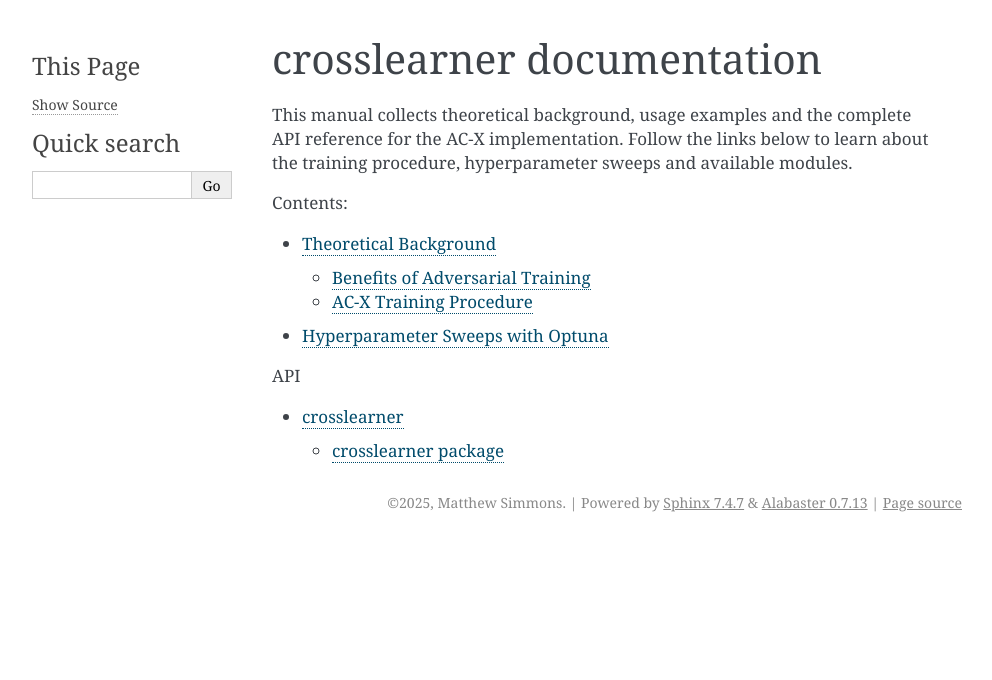
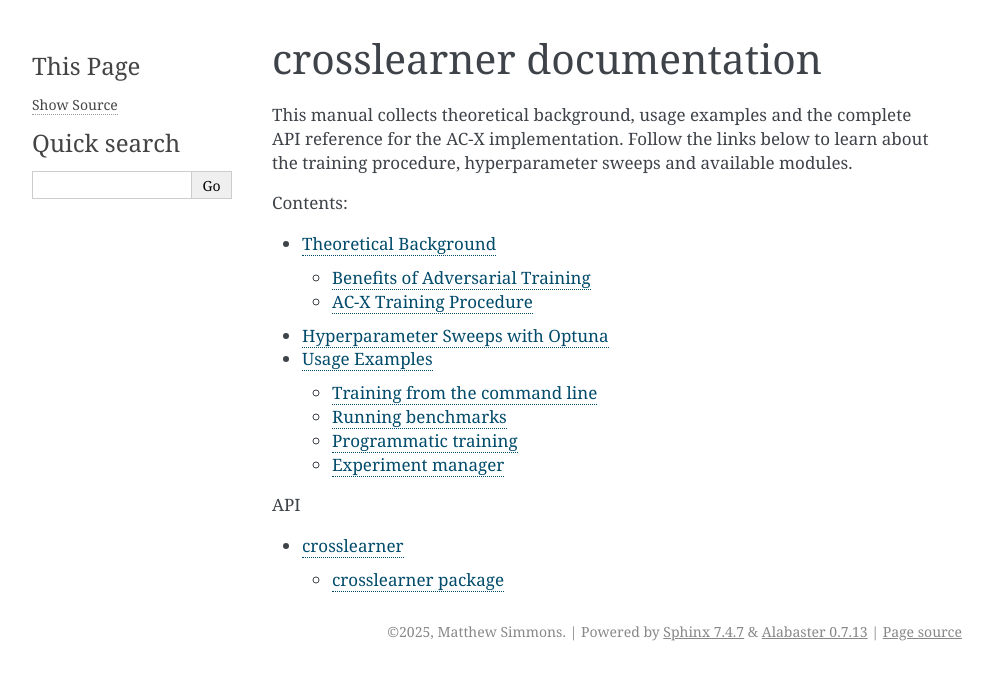
Before and after one commit to mattsq/crosslearner, a Sphinx documentation site: the page built from docs/index.rst, in a window 1280 px wide. Shown: the top 680 px of the page, without its empty margins (148-1140 px from the left). Built offline with Sphinx 7.4.7, drawn with Linux system fonts in a browser that asks for light colours; some of the changed lines change nothing that is shown.

Commit message:
docs: add usage examples

```diff
--- a/docs/index.rst
+++ b/docs/index.rst
@@ -12,6 +12,7 @@ the training procedure, hyperparameter sweeps and available modules.
 
    theory
    hyperparameter_sweeps
+   usage_examples
 
 
 .. toctree::
--- /dev/null
+++ b/docs/usage_examples.rst
@@ -0,0 +1,49 @@
+Usage Examples
+==============
+
+This page demonstrates common ways to train and evaluate an AC-X model.
+
+Training from the command line
+------------------------------
+
+A quick start for experimenting is provided by the ``crosslearner-train``
+entry point.  It trains a small model on a synthetic dataset and prints the
+final :math:`\sqrt{\mathrm{PEHE}}` metric::
+
+   crosslearner-train
+
+Running benchmarks
+------------------
+
+Use ``crosslearner-benchmarks`` to evaluate the implementation on several
+built-in datasets.  The following command trains for a single epoch per
+dataset and reports the mean score::
+
+   crosslearner-benchmarks all --replicates 1 --epochs 1
+
+Programmatic training
+---------------------
+
+The training loop is also accessible from Python.  The snippet below fits a
+model on the toy dataset and computes the final PEHE:
+
+.. code-block:: python
+
+   from crosslearner.datasets.toy import get_toy_dataloader
+   from crosslearner.training.train_acx import train_acx
+   from crosslearner.evaluation import evaluate
+   import torch
+
+   loader, (mu0, mu1) = get_toy_dataloader()
+   X = torch.cat([b[0] for b in loader])
+
+   model = train_acx(loader, p=10, epochs=30)
+   pehe = evaluate(model, X, mu0, mu1)
+   print("sqrt(PEHE)", pehe)
+
+Experiment manager
+------------------
+
+For repeated training and hyperparameter optimisation the
+``ExperimentManager`` combines cross-validation with Optuna searches and
+TensorBoard logging.  See :doc:`hyperparameter_sweeps` for tuning strategies.
```
